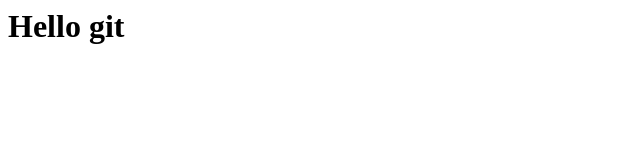
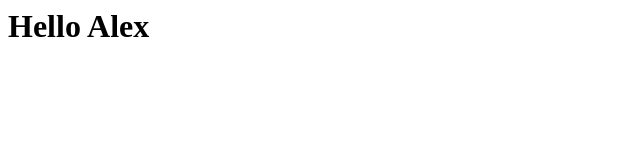
Before and after one commit to AlexFedorov1/TEST_git, a plain HTML site: page index.html in a window 1280 px wide. Shown: the full height of the page, 0-640 px from the left. Drawn offline with Linux system fonts and the light colour scheme.

Commit message:
terrible

```diff
--- a/index.html
+++ b/index.html
@@ -1 +1 @@
-<h1>Hello git<h1>
+<h1>Hello Alex<h1>
```
